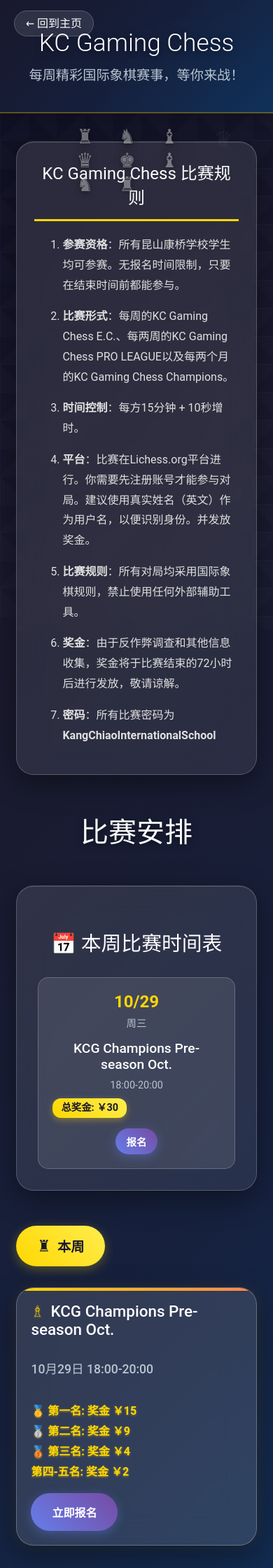
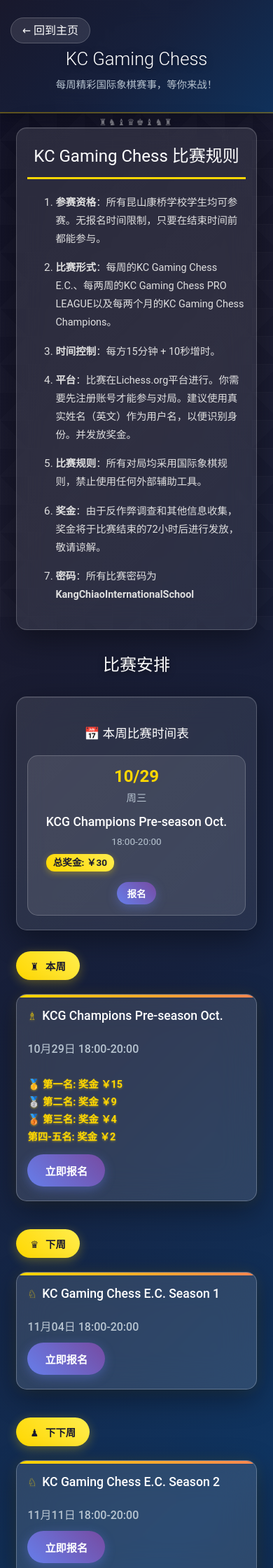
Before and after one commit to KCISEastCampus/Pages, a Jekyll site: the page built from chess.md, in a window 390 px wide. Shown: the top 2240 px of the page at 70% size. Built offline with Jekyll 4.4.1, drawn with Linux system fonts in a browser that asks for light colours.

Commit message:
优化响应式设计，调整头部、规则区域、比赛区域和日历容器样式，提升移动端用户体验

```diff
--- a/_layouts/chess.html
+++ b/_layouts/chess.html
@@ -165,6 +165,9 @@
       letter-spacing: 15px;
       text-shadow: 0 2px 10px rgba(0,0,0,0.5);
       font-weight: bold;
+      white-space: nowrap;
+      max-width: 90%;
+      overflow: hidden;
     }
 
     .rules-section h2 {
@@ -488,31 +491,234 @@
 
     /* 响应式设计 */
     @media (max-width: 768px) {
+      /* 头部优化 */
+      .header {
+        padding: 30px 15px;
+      }
+
       .header h1 {
-        font-size: 2.2em;
+        font-size: 2em;
+        padding: 0 10px;
       }
+
       .header h1::before, .header h1::after {
         display: none;
       }
-      .matches-grid {
-        grid-template-columns: 1fr;
+
+      .header p {
+        font-size: 1em;
+        padding: 0 10px;
       }
+
+      .back-link {
+        position: static;
+        margin-bottom: 15px;
+        text-align: left;
+      }
+
+      /* 容器优化 */
+      .container {
+        padding: 20px 10px;
+      }
+
+      /* 规则区域优化 */
       .rules-section {
-        padding: 25px;
+        padding: 20px 15px;
+        border-radius: 15px;
+        margin-bottom: 30px;
       }
-      .match-card {
-        padding: 20px;
+
+      .rules-section::before {
+        content: '♜ ♞ ♝ ♛ ♚ ♝ ♞ ♜';
+        font-size: 1em;
+        letter-spacing: 5px;
+        top: -18px;
       }
+
+      .rules-section h2 {
+        font-size: 1.5em;
+      }
+
+      .rules-section p, .rules-section ul, .rules-section li {
+        font-size: 0.95em;
+      }
+
+      /* 比赛区域标题 */
+      .matches-section h2 {
+        font-size: 1.8em;
+        margin-bottom: 30px;
+      }
+
+      /* 日历容器优化 */
+      .calendar-container {
+        padding: 20px 15px;
+        border-radius: 15px;
+        margin-bottom: 30px;
+      }
+
+      .calendar-container h3 {
+        font-size: 1.3em;
+        margin-bottom: 20px;
+      }
+
       .calendar-grid {
         grid-template-columns: 1fr;
+        gap: 15px;
       }
+
       .calendar-item {
         flex-direction: column;
         text-align: center;
         gap: 15px;
+        padding: 15px;
       }
+
       .calendar-date {
         min-width: auto;
+      }
+
+      .calendar-content h4 {
+        font-size: 1.1em;
+      }
+
+      .calendar-time {
+        font-size: 0.85em;
+      }
+
+      .prize-badge {
+        font-size: 0.85em;
+        padding: 5px 10px;
+      }
+
+      .calendar-link {
+        font-size: 0.85em;
+        padding: 6px 14px;
+      }
+
+      /* 周标题优化 */
+      .week-group {
+        margin-bottom: 40px;
+      }
+
+      .week-title {
+        font-size: 1em;
+        padding: 12px 25px;
+        margin-bottom: 20px;
+      }
+
+      .week-title::before {
+        font-size: 1em;
+      }
+
+      /* 比赛卡片优化 */
+      .matches-grid {
+        grid-template-columns: 1fr;
+        gap: 20px;
+      }
+
+      .match-card {
+        padding: 20px 15px;
+        border-radius: 15px;
+      }
+
+      .match-card h3 {
+        font-size: 1.2em;
+        margin-bottom: 12px;
+      }
+
+      .match-card h3::before {
+        font-size: 0.9em;
+        margin-right: 8px;
+      }
+
+      .match-time {
+        font-size: 1em;
+        margin: 12px 0;
+      }
+
+      .match-prize-distribution {
+        margin: 12px 0;
+      }
+
+      .prize-item {
+        font-size: 0.9em;
+        margin: 4px 0;
+      }
+
+      .match-link {
+        padding: 12px 25px;
+        font-size: 0.95em;
+        border-radius: 25px;
+      }
+
+      /* 获奖者信息优化 */
+      .match-winners {
+        margin: 12px 0;
+      }
+
+      .match-winners h4 {
+        font-size: 0.95em;
+        margin-bottom: 8px;
+      }
+
+      .winner-item {
+        font-size: 0.85em;
+        padding: 6px 10px;
+        margin: 4px 0;
+      }
+
+      /* 页脚优化 */
+      .footer {
+        padding: 30px 15px;
+        margin-top: 40px;
+        font-size: 0.9em;
+      }
+
+      /* 浮动棋子在移动端减小尺寸 */
+      .floating-piece {
+        font-size: 1.5em;
+        opacity: 0.08;
+      }
+    }
+
+    /* 小屏幕手机优化 */
+    @media (max-width: 480px) {
+      .header h1 {
+        font-size: 1.6em;
+      }
+
+      .header p {
+        font-size: 0.9em;
+      }
+
+      .rules-section::before {
+        content: '♜♞♝♛♚♝♞♜';
+        font-size: 0.8em;
+        letter-spacing: 3px;
+        top: -16px;
+      }
+
+      .matches-section h2 {
+        font-size: 1.5em;
+      }
+
+      .calendar-container h3 {
+        font-size: 1.1em;
+      }
+
+      .match-card h3 {
+        font-size: 1.1em;
+      }
+
+      .week-title {
+        font-size: 0.9em;
+        padding: 10px 20px;
+      }
+
+      /* 确保按钮不会太宽 */
+      .match-link, .calendar-link {
+        max-width: 100%;
+        box-sizing: border-box;
       }
     }
   </style>
```
